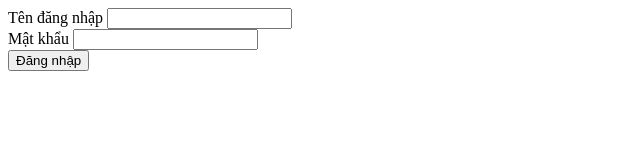
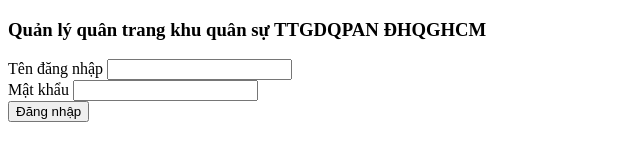
Before and after one commit to beer-psi/qlsvkqs, a plain HTML site: page index.html in a window 1280 px wide. Shown: the whole page, without its empty margins (0-640 px from the left). Drawn offline with nearby package versions, Linux system fonts and the light colour scheme.

Commit message:
add title

```diff
--- a/index.html
+++ b/index.html
@@ -44,6 +44,7 @@
         }
 
     </style>
+    <h3>Quản lý quân trang khu quân sự TTGDQPAN ĐHQGHCM</h3>
     <div x-data="main">
         <div x-cloak x-show="$store.auth.token === null">
             <label>
```
